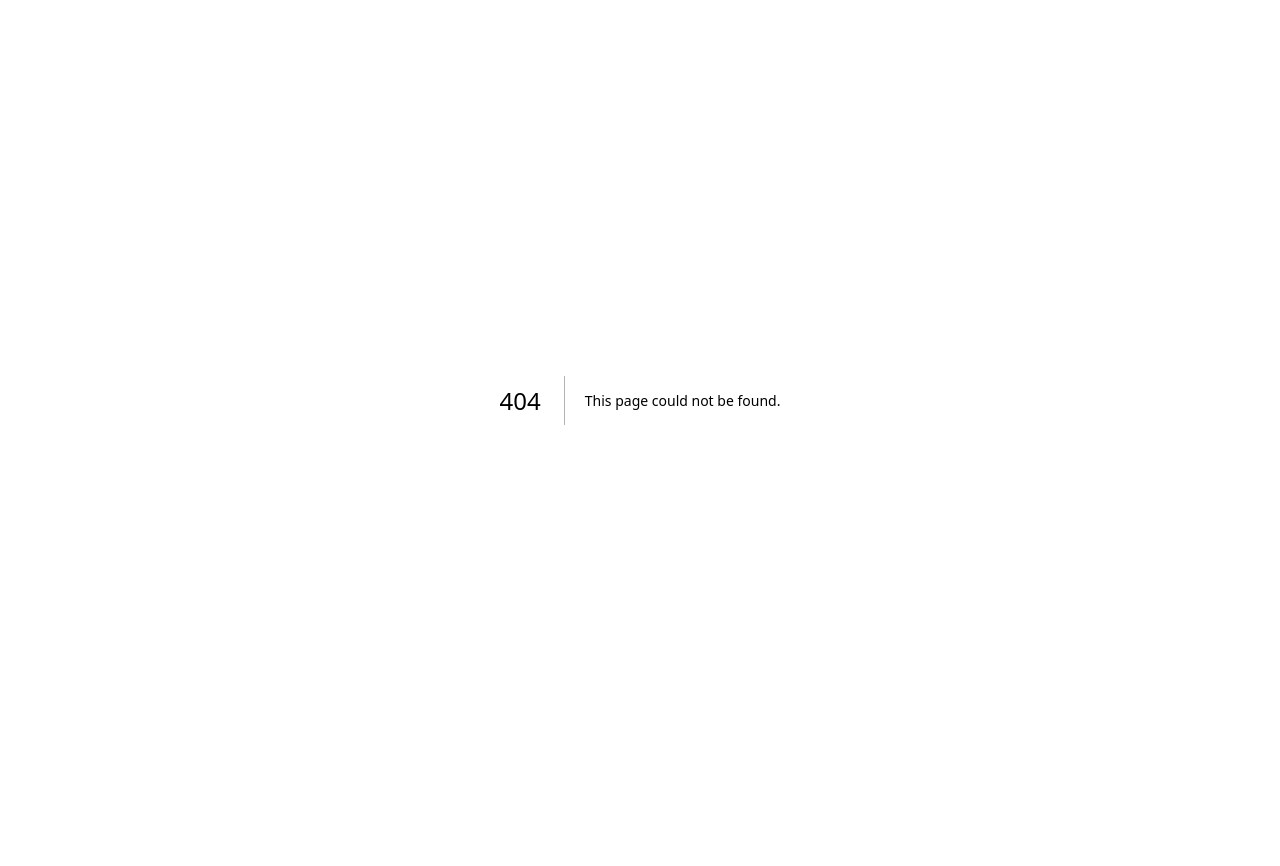
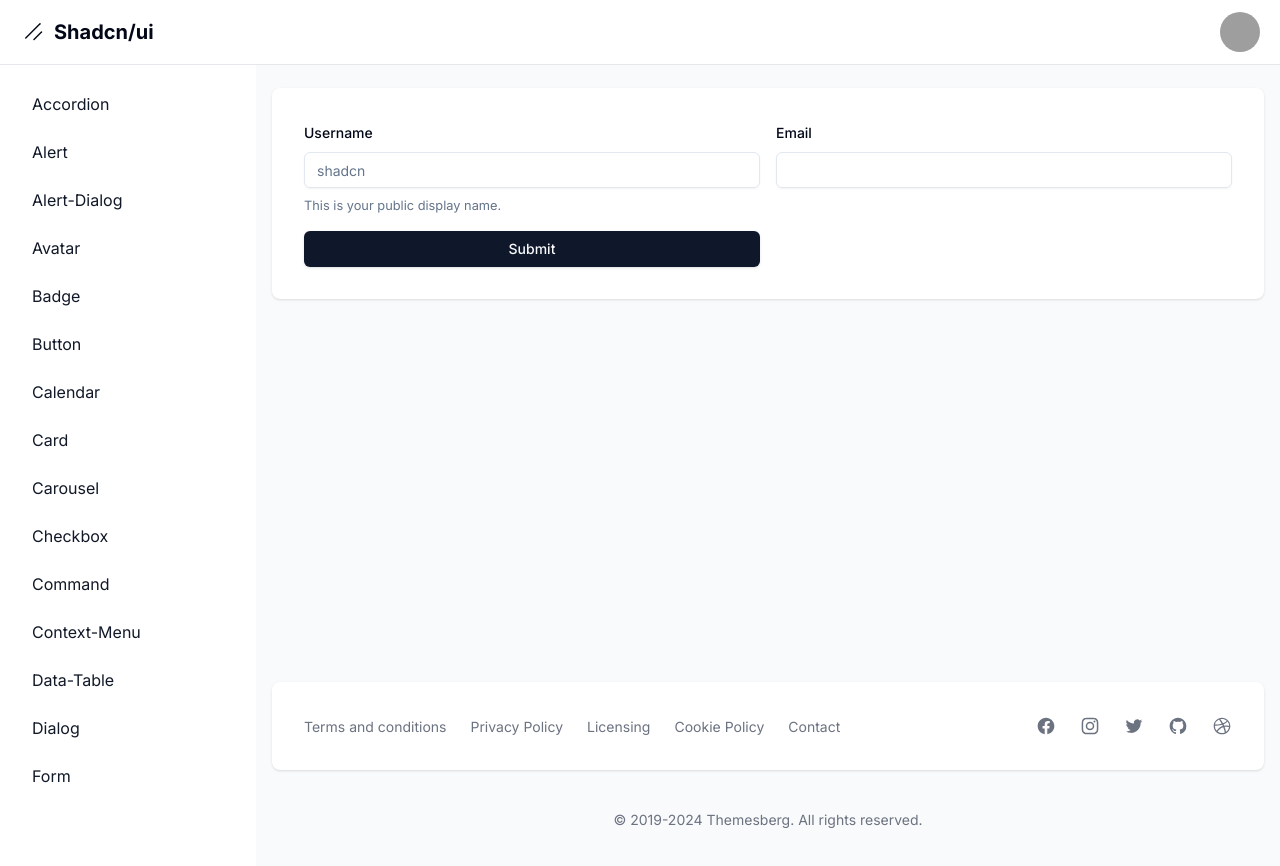
Before and after one commit to jalfonsosuarez/shadcn-ui, a Next.js app: page /dashboard/form in a window 1280 px wide. Before the commit this address had no page. Shown: the top 866 px of the page. Before the commit the page ends 800 px from the top, so only its background shows below. Built offline with nearby package versions, Linux system fonts and the light colour scheme; grey boxes are pictures that could not be loaded.

Commit message:
Section 5. Basic form. (Part 1)

```diff
--- a/package.json
+++ b/package.json
@@ -9,6 +9,7 @@
     "lint": "next lint"
   },
   "dependencies": {
+    "@hookform/resolvers": "^3.4.2",
     "@radix-ui/react-accordion": "^1.1.2",
     "@radix-ui/react-alert-dialog": "^1.0.5",
     "@radix-ui/react-avatar": "^1.0.4",
@@ -39,11 +40,13 @@
     "react": "^18",
     "react-day-picker": "^8.10.1",
     "react-dom": "^18",
+    "react-hook-form": "^7.51.5",
     "sonner": "^1.4.41",
     "tailwind-merge": "^2.3.0",
     "tailwindcss-animate": "^1.0.7",
     "unique-names-generator": "^4.7.1",
-    "uuid": "^9.0.1"
+    "uuid": "^9.0.1",
+    "zod": "^3.23.8"
   },
   "devDependencies": {
     "@types/node": "^20",
--- /dev/null
+++ b/src/app/dashboard/form/page.tsx
@@ -0,0 +1,85 @@
+"use client"
+
+import { zodResolver } from "@hookform/resolvers/zod"
+import { useForm } from "react-hook-form"
+import { z } from "zod"
+
+import { Button } from "@/components/ui/button"
+import {
+  Form,
+  FormControl,
+  FormDescription,
+  FormField,
+  FormItem,
+  FormLabel,
+  FormMessage,
+} from "@/components/ui/form"
+import { Input } from "@/components/ui/input"
+
+const formSchema = z.object({
+  username: z.string().min(2).max(20),
+  email: z.string().email(),
+})
+
+
+export default function Page() {
+
+  // 1. Define your form.
+  const form = useForm<z.infer<typeof formSchema>>({
+    resolver: zodResolver(formSchema),
+    defaultValues: {
+      username: "",
+      email: "",
+    },
+  })
+
+  // 2. Define a submit handler.
+  function onSubmit(values: z.infer<typeof formSchema>) {
+    // Do something with the form values.
+    // ✅ This will be type-safe and validated.
+    console.log({ values })
+  }
+
+  return (
+    <div>
+      <Form {...form}>
+        <form onSubmit={form.handleSubmit(onSubmit)} className="grid grid-cols-2 gap-4">
+
+          <FormField
+            control={form.control}
+            name="username"
+            render={({ field }) => (
+              <FormItem>
+                <FormLabel>Username</FormLabel>
+                <FormControl>
+                  <Input placeholder="shadcn" {...field} />
+                </FormControl>
+                <FormDescription>
+                  This is your public display name.
+                </FormDescription>
+                <FormMessage />
+              </FormItem>
+            )}
+          />
+
+
+          <FormField
+            control={form.control}
+            name="email"
+            render={({ field }) => (
+              <FormItem>
+                <FormLabel>Email</FormLabel>
+                <FormControl>
+                  <Input type="email" {...field} />
+                </FormControl>
+                <FormMessage />
+              </FormItem>
+            )}
+          />
+
+          <Button type="submit">Submit</Button>
+        </form>
+      </Form>
+    </div>
+  );
+}
--- a/src/app/dashboard/layout.tsx
+++ b/src/app/dashboard/layout.tsx
@@ -28,6 +28,7 @@
   { name: "toast", href: "toast" },
   { name: "tabs", href: "tabs" },
   { name: "data-table", href: "data-table" },
+  { name: "form", href: "form" },
 ].sort((a, b) => a.name.localeCompare(b.name));
 
 export default function DashboardLayout({
--- /dev/null
+++ b/src/components/ui/form.tsx
@@ -0,0 +1,176 @@
+import * as React from "react"
+import * as LabelPrimitive from "@radix-ui/react-label"
+import { Slot } from "@radix-ui/react-slot"
+import {
+  Controller,
+  ControllerProps,
+  FieldPath,
+  FieldValues,
+  FormProvider,
+  useFormContext,
+} from "react-hook-form"
+
+import { cn } from "@/lib/utils"
+import { Label } from "@/components/ui/label"
+
+const Form = FormProvider
+
+type FormFieldContextValue<
+  TFieldValues extends FieldValues = FieldValues,
+  TName extends FieldPath<TFieldValues> = FieldPath<TFieldValues>
+> = {
+  name: TName
+}
+
+const FormFieldContext = React.createContext<FormFieldContextValue>(
+  {} as FormFieldContextValue
+)
+
+const FormField = <
+  TFieldValues extends FieldValues = FieldValues,
+  TName extends FieldPath<TFieldValues> = FieldPath<TFieldValues>
+>({
+  ...props
+}: ControllerProps<TFieldValues, TName>) => {
+  return (
+    <FormFieldContext.Provider value={{ name: props.name }}>
+      <Controller {...props} />
+    </FormFieldContext.Provider>
+  )
+}
+
+const useFormField = () => {
+  const fieldContext = React.useContext(FormFieldContext)
+  const itemContext = React.useContext(FormItemContext)
+  const { getFieldState, formState } = useFormContext()
+
+  const fieldState = getFieldState(fieldContext.name, formState)
+
+  if (!fieldContext) {
+    throw new Error("useFormField should be used within <FormField>")
+  }
+
+  const { id } = itemContext
+
+  return {
+    id,
+    name: fieldContext.name,
+    formItemId: `${id}-form-item`,
+    formDescriptionId: `${id}-form-item-description`,
+    formMessageId: `${id}-form-item-message`,
+    ...fieldState,
+  }
+}
+
+type FormItemContextValue = {
+  id: string
+}
+
+const FormItemContext = React.createContext<FormItemContextValue>(
+  {} as FormItemContextValue
+)
+
+const FormItem = React.forwardRef<
+  HTMLDivElement,
+  React.HTMLAttributes<HTMLDivElement>
+>(({ className, ...props }, ref) => {
+  const id = React.useId()
+
+  return (
+    <FormItemContext.Provider value={{ id }}>
+      <div ref={ref} className={cn("space-y-2", className)} {...props} />
+    </FormItemContext.Provider>
+  )
+})
+FormItem.displayName = "FormItem"
+
+const FormLabel = React.forwardRef<
+  React.ElementRef<typeof LabelPrimitive.Root>,
+  React.ComponentPropsWithoutRef<typeof LabelPrimitive.Root>
+>(({ className, ...props }, ref) => {
+  const { error, formItemId } = useFormField()
+
+  return (
+    <Label
+      ref={ref}
+      className={cn(error && "text-destructive", className)}
+      htmlFor={formItemId}
+      {...props}
+    />
+  )
+})
+FormLabel.displayName = "FormLabel"
+
+const FormControl = React.forwardRef<
+  React.ElementRef<typeof Slot>,
+  React.ComponentPropsWithoutRef<typeof Slot>
+>(({ ...props }, ref) => {
+  const { error, formItemId, formDescriptionId, formMessageId } = useFormField()
+
+  return (
+    <Slot
+      ref={ref}
+      id={formItemId}
+      aria-describedby={
+        !error
+          ? `${formDescriptionId}`
+          : `${formDescriptionId} ${formMessageId}`
+      }
+      aria-invalid={!!error}
+      {...props}
+    />
+  )
+})
+FormControl.displayName = "FormControl"
+
+const FormDescription = React.forwardRef<
+  HTMLParagraphElement,
+  React.HTMLAttributes<HTMLParagraphElement>
+>(({ className, ...props }, ref) => {
+  const { formDescriptionId } = useFormField()
+
+  return (
+    <p
+      ref={ref}
+      id={formDescriptionId}
+      className={cn("text-[0.8rem] text-muted-foreground", className)}
+      {...props}
+    />
+  )
+})
+FormDescription.displayName = "FormDescription"
+
+const FormMessage = React.forwardRef<
+  HTMLParagraphElement,
+  React.HTMLAttributes<HTMLParagraphElement>
+>(({ className, children, ...props }, ref) => {
+  const { error, formMessageId } = useFormField()
+  const body = error ? String(error?.message) : children
+
+  if (!body) {
+    return null
+  }
+
+  return (
+    <p
+      ref={ref}
+      id={formMessageId}
+      className={cn("text-[0.8rem] font-medium text-destructive", className)}
+      {...props}
+    >
+      {body}
+    </p>
+  )
+})
+FormMessage.displayName = "FormMessage"
+
+export {
+  useFormField,
+  Form,
+  FormItem,
+  FormLabel,
+  FormControl,
+  FormDescription,
+  FormMessage,
+  FormField,
+}
```
Also changed, not shown: 1 other file (tests, documents, lock files or other folders).
